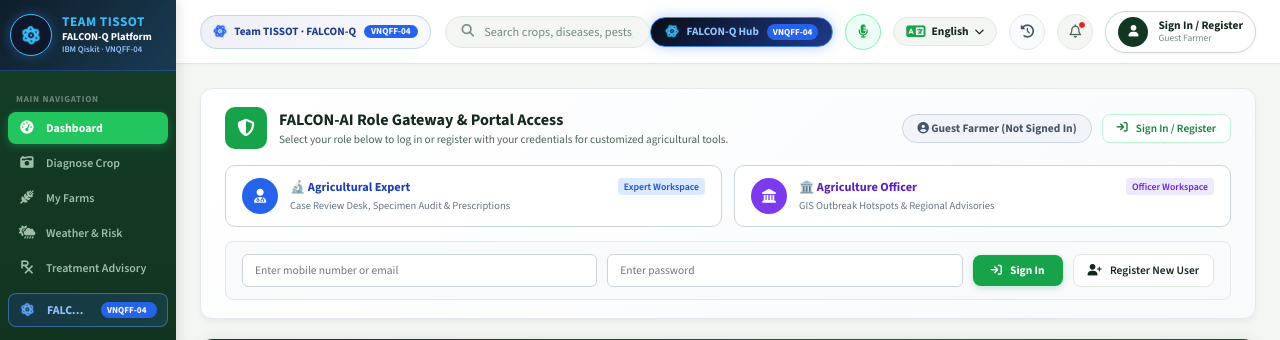
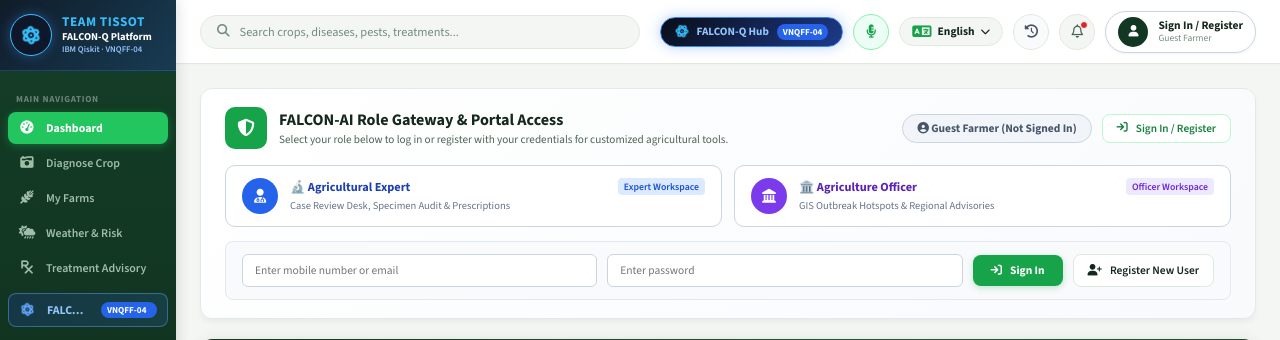
Before and after one commit to tommy-the-sorcerer/Quantum-agriculture-pestDetection, a FastAPI app: page / in a window 1280 px wide. Shown: the top 340 px of the page. Run offline with FastAPI, Linux system fonts and the light colour scheme; data comes from the database, SQL or seed files in the repository; data that the repository does not hold is empty.

Commit message:
Clean up top header layout and eliminate element overlap

```diff
--- a/static/css/style.css
+++ b/static/css/style.css
@@ -305,72 +305,17 @@ a {
     align-items: center;
     justify-content: space-between;
     padding: 0 24px;
+    gap: 20px;
     box-shadow: 0 1px 3px rgba(0, 0, 0, 0.02);
 }
 
 .header-left {
     display: flex;
     align-items: center;
-    gap: 14px;
+    gap: 12px;
     flex: 1;
-    min-width: 0;
-    max-width: 720px;
-}
-
-.mh-header-pill {
-    display: inline-flex;
-    align-items: center;
-    gap: 8px;
-    background: linear-gradient(135deg, rgba(30, 58, 138, 0.08) 0%, rgba(59, 130, 246, 0.04) 100%);
-    border: 1px solid rgba(59, 130, 246, 0.25);
-    border-radius: 9999px;
-    padding: 0 12px;
-    height: 34px;
-    flex-shrink: 0;
-    white-space: nowrap;
-    line-height: 1;
-}
-
-.mh-header-pill-text {
-    font-size: 0.8rem;
-    font-weight: 700;
-    color: #1e3a8a;
-    white-space: nowrap;
-    line-height: 1;
-}
-
-.mh-header-pill-tag {
-    font-size: 0.65rem;
-    background: #2563eb;
-    color: #ffffff;
-    padding: 2px 7px;
-    border-radius: 10px;
-    font-weight: 800;
-    white-space: nowrap;
-    line-height: 1;
-}
-
-.mh-pill-full {
-    display: inline;
-}
-
-.mh-pill-short {
-    display: none;
-}
-
-@media (max-width: 1350px) {
-    .mh-pill-full {
-        display: none;
-    }
-    .mh-pill-short {
-        display: inline;
-    }
-}
-
-@media (max-width: 960px) {
-    .mh-header-pill {
-        display: none;
-    }
+    min-width: 220px;
+    max-width: 480px;
 }
 
 .mobile-menu-toggle {
@@ -378,6 +323,9 @@ a {
     font-size: 1.2rem;
     color: var(--text-primary);
     padding: 6px;
+    background: transparent;
+    border: none;
+    cursor: pointer;
 }
 
 .header-search-box {
@@ -387,9 +335,8 @@ a {
     background: var(--bg-workspace);
     border: 1px solid var(--border-card);
     border-radius: var(--radius-pill);
-    padding: 7px 16px;
-    flex: 1;
-    min-width: 160px;
+    padding: 8px 16px;
+    width: 100%;
     transition: border-color 0.2s, background 0.2s;
 }
 
@@ -402,6 +349,7 @@ a {
 .header-search-box i {
     color: var(--text-muted);
     font-size: 0.9rem;
+    flex-shrink: 0;
 }
 
 .header-search-box input {
@@ -410,17 +358,19 @@ a {
     width: 100%;
     font-size: 0.88rem;
     color: var(--text-primary);
+    outline: none;
 }
 
 .header-search-box input::placeholder {
     color: var(--text-muted);
 }
 
-/* Header Right */
+/* Header Right Actions Toolbar */
 .header-right {
     display: flex;
     align-items: center;
-    gap: 12px;
+    gap: 10px;
+    flex-shrink: 0;
 }
 
 /* Quick Persona Selector Dropdown / Pills */
--- a/templates/index.html
+++ b/templates/index.html
@@ -138,13 +138,6 @@
                     <button type="button" class="mobile-menu-toggle" onclick="toggleMobileSidebar()" aria-label="Toggle Sidebar">
                         <i class="fa-solid fa-bars"></i>
                     </button>
-                    <!-- Team TISSOT Official Title Pill -->
-                    <div class="mh-header-pill">
-                        <i class="fa-solid fa-atom fa-spin" style="color:#2563eb;font-size:0.95rem;--fa-animation-duration: 6s;"></i>
-                        <span class="mh-header-pill-text mh-pill-full">Team TISSOT · Quantum Multimodal Decision Platform</span>
-                        <span class="mh-header-pill-text mh-pill-short">Team TISSOT · FALCON-Q</span>
-                        <span class="mh-header-pill-tag">VNQFF-04</span>
-                    </div>
 
                     <div class="header-search-box">
                         <i class="fa-solid fa-magnifying-glass"></i>
@@ -156,10 +149,10 @@
 
                 <div class="header-right">
                     <!-- Quantum Architecture & Whitepaper Modal Trigger -->
-                    <button type="button" id="btn-open-quantum-hub" onclick="openQuantumModal()" title="FALCON-Q Architecture & Whitepaper (VNQFF-04)" style="display:flex; align-items:center; gap:8px; background:linear-gradient(135deg, #090d16 0%, #1e3a8a 100%); border:1.5px solid #3b82f6; color:#93c5fd; padding:6px 14px; border-radius:20px; font-size:0.8rem; font-weight:700; cursor:pointer; box-shadow:0 0 14px rgba(59,130,246,0.35); transition:all 0.2s ease;">
+                    <button type="button" id="btn-open-quantum-hub" onclick="openQuantumModal()" title="FALCON-Q Architecture & Whitepaper (VNQFF-04)" style="display:flex; align-items:center; gap:8px; background:linear-gradient(135deg, #090d16 0%, #1e3a8a 100%); border:1.5px solid #3b82f6; color:#93c5fd; padding:6px 14px; border-radius:20px; font-size:0.8rem; font-weight:700; cursor:pointer; box-shadow:0 0 14px rgba(59,130,246,0.35); transition:all 0.2s ease; white-space:nowrap; flex-shrink:0;">
                         <i class="fa-solid fa-atom fa-spin" style="color:#38bdf8; font-size:0.95rem; --fa-animation-duration: 6s;"></i>
                         <span>FALCON-Q Hub</span>
-                        <span style="font-size:0.65rem; background:#2563eb; color:#ffffff; padding:2px 6px; border-radius:10px; font-weight:800;">VNQFF-04</span>
+                        <span style="font-size:0.65rem; background:#2563eb; color:#ffffff; padding:2px 6px; border-radius:10px; font-weight:800; white-space:nowrap;">VNQFF-04</span>
                     </button>
 
                     <!-- Voice Assistant Floating Trigger in Header -->
```
